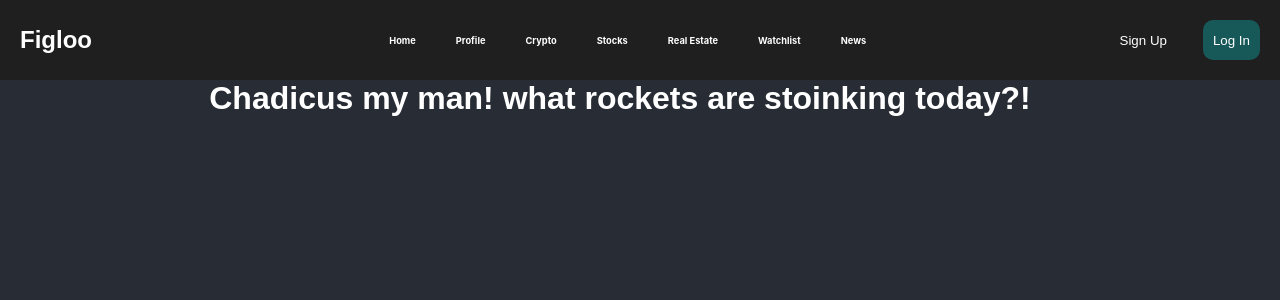
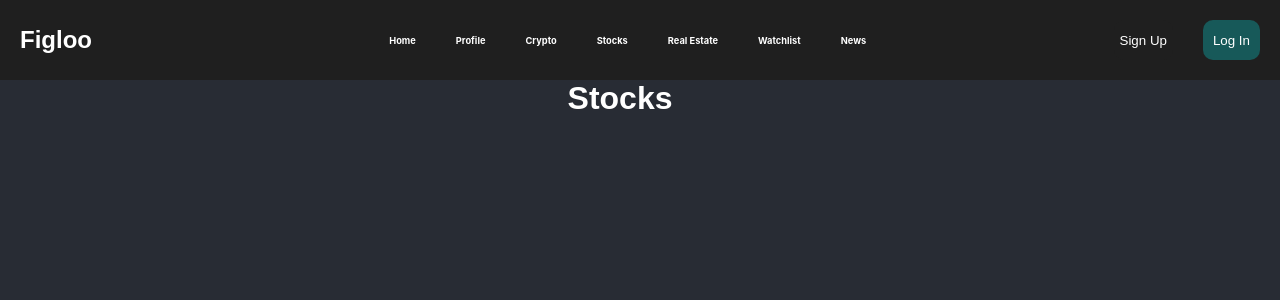
Before and after one commit to DeBoer753/figloo-PROJECT, a React (Create React App) app: page /Stocks in a window 1280 px wide. Shown: the top 300 px of the page. Built offline with nearby package versions, Linux system fonts and the light colour scheme.

Commit message:
General: changed h1 titles

```diff
--- a/src/routes/Crypto.jsx
+++ b/src/routes/Crypto.jsx
@@ -5,7 +5,7 @@
 export default function Crypto() {
   return (
     <>
-      <h1>Shit coinsss where you aaatt?</h1>
+      <h1>Crypto</h1>
     </>
   )
 }
--- a/src/routes/RealEstate.jsx
+++ b/src/routes/RealEstate.jsx
@@ -3,7 +3,7 @@
 export default function RealEstate() {
   return (
     <>
-      <h1>Tiny homes, big homess</h1>
+      <h1>Real Estate</h1>
     </>
   )
 }
--- a/src/routes/Stocks.jsx
+++ b/src/routes/Stocks.jsx
@@ -5,7 +5,7 @@
 export default function Stocks() {
   return (
     <>
-      <h1>Chadicus my man! what rockets are stoinking today?!</h1>
+      <h1>Stocks</h1>
     </>
   )
 }
```
